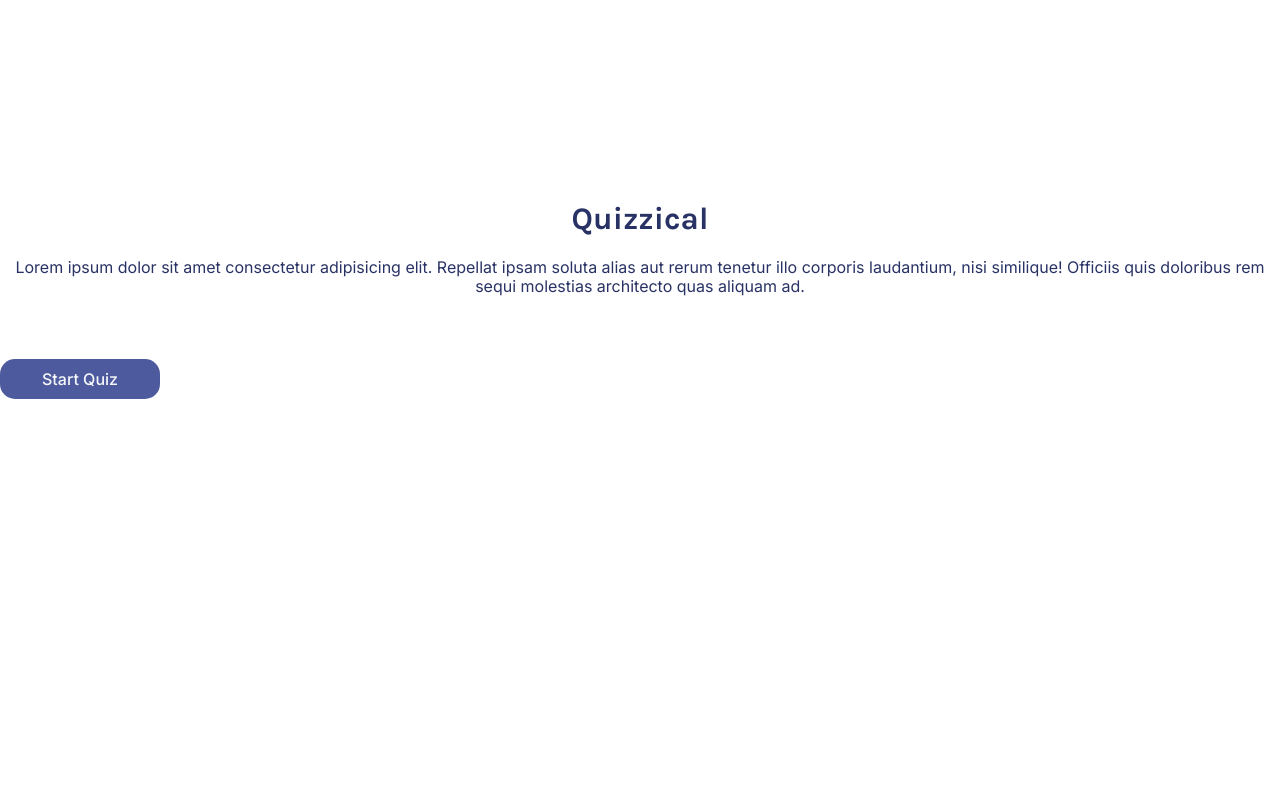
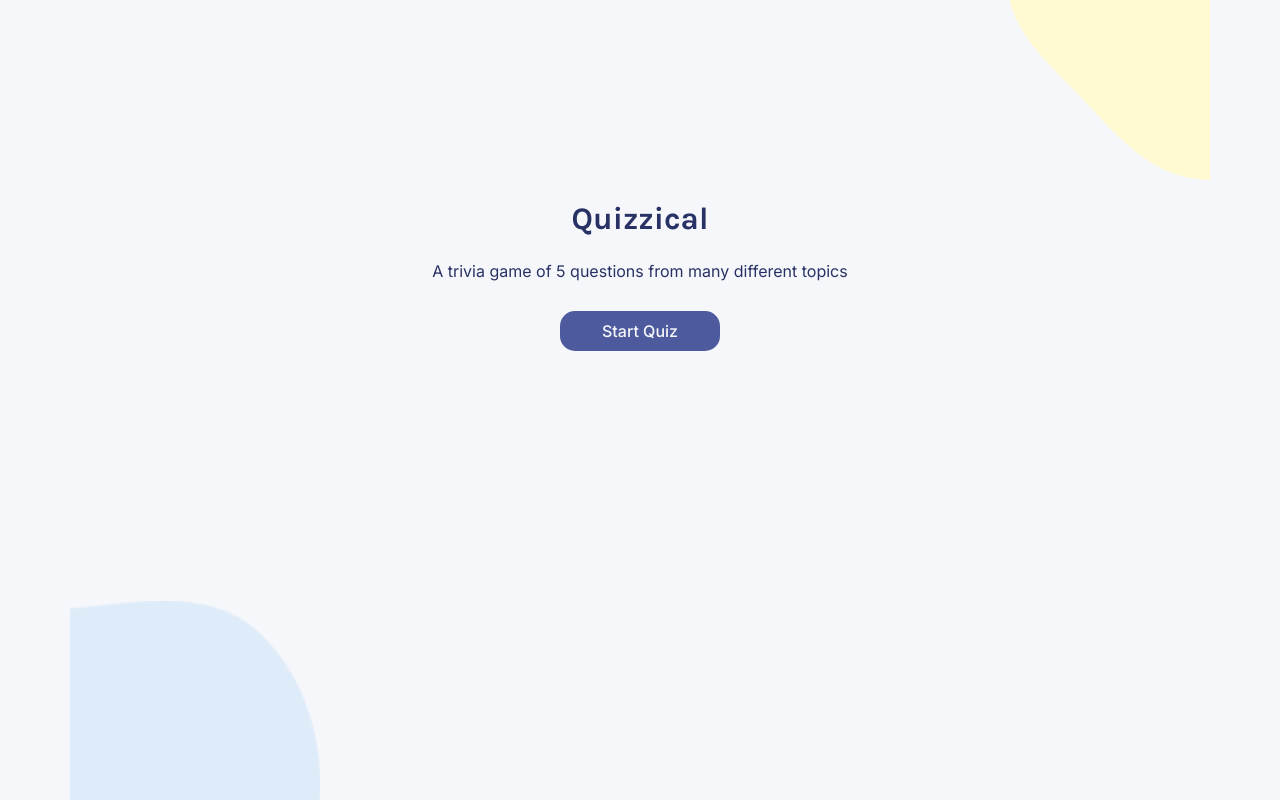
Before and after one commit to kingkwongsta/Quizzical, a React (Vite) app: page / in a window 1280 px wide. Built offline with nearby package versions, Linux system fonts and the light colour scheme.

Commit message:
finished styling of homepage

```diff
--- a/src/App.css
+++ b/src/App.css
@@ -4,9 +4,15 @@
 
 body {
   margin: 0;
+  background-color: #f5f7fb;
 }
 
 /* HOME COMPONENT */
+.home {
+  display: flex;
+  flex-direction: column;
+  align-items: center;
+}
 .home-title {
   font-family: "Karla";
   font-style: normal;
@@ -14,11 +20,10 @@ body {
   font-size: 31.25px;
   line-height: 37px;
   text-align: center;
-  margin-top: 200px;
+  margin: 200px 0px 25px 0px;
 
   color: #293264;
 }
-
 .home-description {
   font-family: "Inter";
   font-style: normal;
@@ -26,10 +31,9 @@ body {
   font-size: 16px;
   line-height: 19px;
   text-align: center;
-
+  margin: 0px 100px 0px 100px;
   color: #293264;
 }
-
 .home-start-button {
   /* button */
   width: 160px;
@@ -45,5 +49,16 @@ body {
   line-height: 19px;
   text-align: center;
   color: #f5f7fb;
-  margin-top: 50px;
+  margin-top: 30px;
 }
+.home-blob-top {
+  position: absolute;
+  left: 75%;
+  width: 250px;
+}
+.home-blob-bot {
+  position: absolute;
+  right: 75%;
+  bottom: 0%;
+  width: 250px;
+}
--- a/src/components/home.jsx
+++ b/src/components/home.jsx
@@ -1,15 +1,17 @@
 import React from "react";
+import blob_top from "../assets/blob-top.png";
+import blob_bot from "../assets/blob-bottom.png";
 
 export default function Home() {
   return (
     <div className="home">
       <h1 className="home-title">Quizzical</h1>
       <h2 className="home-description">
-        Lorem ipsum dolor sit amet consectetur adipisicing elit. Repellat ipsam
-        soluta alias aut rerum tenetur illo corporis laudantium, nisi similique!
-        Officiis quis doloribus rem sequi molestias architecto quas aliquam ad.
+        A trivia game of 5 questions from many different topics
       </h2>
       <button className="home-start-button">Start Quiz</button>
+      <img src={blob_top} alt="blob graphic top" className="home-blob-top" />
+      <img src={blob_bot} alt="blob graphic bot" className="home-blob-bot" />
     </div>
   );
 }
```
Also changed, not shown: src/assets/blob-bottom.png (added), src/assets/blob-top.png (added).
